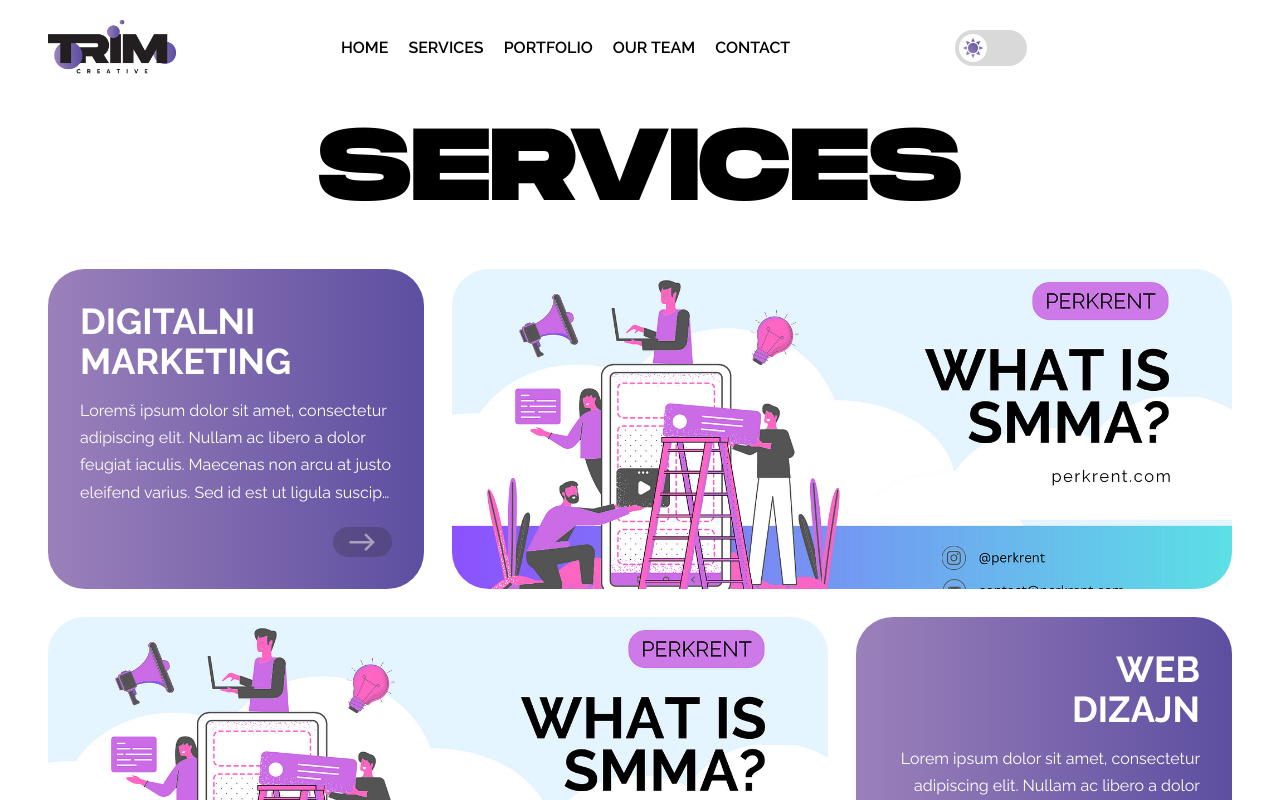
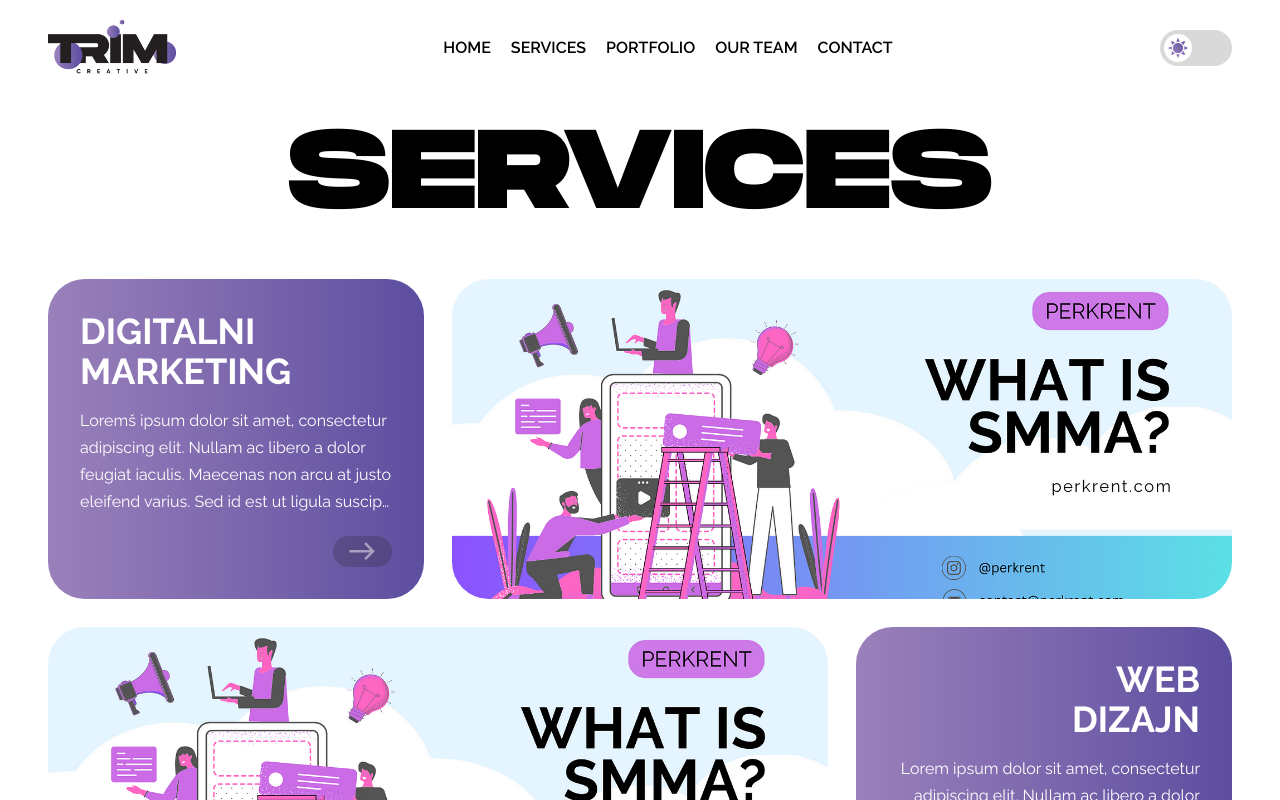
Before and after one commit to igorglisovic/trim-creative2, a Next.js app: page /services in a window 1280 px wide. Shown: the top 800 px of the page. Built offline with nearby package versions, Linux system fonts and the light colour scheme.

Commit message:
Fixed header on desktop

```diff
--- a/components/Header.jsx
+++ b/components/Header.jsx
@@ -68,7 +68,7 @@
   return (
     <m.header
       className={`font-secondary ${animationFinished ? '' : 'move-header'} ${
-        fixedHeader ? 'pos-fixed z-[100] w-full !top-0' : ''
+        fixedHeader ? 'pos-fixed z-[100] w-full ' : ''
       }`}
       ref={ref}
       variants={headerVariants}
@@ -167,13 +167,13 @@
           </nav>
           <Theme theme={theme} setTheme={setTheme} />
           {/* Mobile (Hamburger) Navigation */}
-          <div className="relative w-10 h-10">
+          <div className="relative w-10 h-10 sm:hidden sm:invisible visible flex">
             <m.button
               onClick={e => {
                 // setMobileNavPosition({ x: e.clientX, y: e.clientY })
                 setIsOpen(!isOpen)
               }}
-              className="sm:hidden sm:invisible visible flex button-two w-full h-full justify-center items-center stroke-black dark:stroke-dark absolute top-0 left-0 z-50"
+              className=" button-two w-full h-full justify-center items-center stroke-black dark:stroke-dark absolute top-0 left-0 z-50"
               aria-expanded="false"
               aria-label="hamburger"
             >
@@ -241,7 +241,7 @@
           }}
           initial={isOpen ? 'open' : 'closed'}
           animate={isOpen ? 'open' : 'closed'}
-          className="absolute top-0 left-0 text-white -z-[1] bg-main-gradient w-screen h-screen "
+          className="absolute top-0 left-0 text-white z-10 bg-main-gradient w-screen h-screen "
         >
           <Container>
             <ul className="flex gap-5 flex-col items-end h-full mt-24 text-xl">
--- a/components/HomeSections/HeroSection.jsx
+++ b/components/HomeSections/HeroSection.jsx
@@ -14,8 +14,20 @@
           <div className="w-full relative">
             <Circle size={200} rotate={176} position={[-60, -130, 0, 0]} z={20} />
 
-            <H1>
+            <H1
+              variants={{
+                closed: {
+                  transform: `translateX(-20px)`,
+                },
+                open: {
+                  transform: 'translateX(0)',
+                },
+              }}
+            >
               Odsecite vašu <br /> konkurenciju
+              {/* Odsecite <br />
+              vašu
+              <br /> konkurenciju */}
             </H1>
           </div>
           <div
--- a/components/OurTeamSections/OurTeamCards.jsx
+++ b/components/OurTeamSections/OurTeamCards.jsx
@@ -13,7 +13,18 @@
     <section>
       <Container>
         <div className="relative">
-          <H1>{content.h1}</H1>
+          <H1
+            variants={{
+              closed: {
+                transform: `translateX(20px)`,
+              },
+              open: {
+                transform: 'translateX(0)',
+              },
+            }}
+          >
+            {content.h1}
+          </H1>
           <h2 className={`text-center sm:text-4xl text-3xl mb-12 dark:text-dark`}>{content.h2}</h2>
           <div className="flex flex-col w-full md:flex-row gap-5 min-h-[800px]">
             {content.cardsItems.map(item => (
--- a/components/UI/H1.jsx
+++ b/components/UI/H1.jsx
@@ -1,17 +1,30 @@
+import { useAnimationContext } from '@/store/animation-ctx'
 import { useContainerContext } from '@/store/container-ctx'
+import { motion as m } from 'framer-motion'
 
-const H1 = ({ children }) => {
+const H1 = ({ children, variants }) => {
   const { containerWidth } = useContainerContext()
+  const { animationFinished } = useAnimationContext()
 
   return (
-    <h1
+    <m.h1
+      variants={variants}
+      // initial={animationFinished ? 'closed' : 'open'}
+      // animate={animationFinished ? 'open' : 'closed'}
+      initial={'closed'}
+      animate={'open'}
+      transition={{
+        duration: 0.5,
+        delay: 0.4,
+      }}
       className={`uppercase text-center whitespace-nowrap leading-none dark:text-dark`}
       style={{
-        fontSize: containerWidth ? `${containerWidth / 11.6}px` : '235px',
+        fontSize: containerWidth ? `${containerWidth / 10.6}px` : '235px',
+        // fontSize: containerWidth ? `${containerWidth / 8.6}px` : '235px',
       }}
     >
       {children}
-    </h1>
+    </m.h1>
   )
 }
 
--- a/components/UI/Main.jsx
+++ b/components/UI/Main.jsx
@@ -93,7 +93,7 @@
         transition={{
           // type: 'ease-out',
           // type: 'tween',
-          duration: 1.5,
+          duration: 1,
           ease: 'circOut',
           // ease: [0.1, 0.67, 0.83, 1.17],
           // mass: 0.5,
--- a/components/UslugeSections/UslugeCards.jsx
+++ b/components/UslugeSections/UslugeCards.jsx
@@ -11,7 +11,18 @@
   return (
     <Container>
       <div className="pt-6 pb-20">
-        <H1>{content.h1}</H1>
+        <H1
+          variants={{
+            closed: {
+              transform: `translateX(-20px)`,
+            },
+            open: {
+              transform: 'translateX(0)',
+            },
+          }}
+        >
+          {content.h1}
+        </H1>
         <div className="flex flex-col gap-7 mt-12">
           {cards?.map((card, index) => (
             <UslugeCard
--- a/pages/contact.jsx
+++ b/pages/contact.jsx
@@ -18,7 +18,18 @@
     <Main path="/contact">
       <Container className="overflow-y-scroll">
         <div className="pt-6">
-          <H1>{contact.h1}</H1>
+          <H1
+            variants={{
+              closed: {
+                transform: `translateX(-20px)`,
+              },
+              open: {
+                transform: 'translateX(0)',
+              },
+            }}
+          >
+            {contact.h1}
+          </H1>
           <div className="flex flex-row gap-3 mt-8">
             <div className="flex flex-col gap-6 min-w-[50%]">
               <div>
--- a/pages/portfolio/index.jsx
+++ b/pages/portfolio/index.jsx
@@ -33,7 +33,18 @@
   return (
     <Main path="/portfolio">
       <div className="pt-6 pb-10">
-        <H1>Portfolio</H1>
+        <H1
+          variants={{
+            closed: {
+              transform: `translateX(-20px)`,
+            },
+            open: {
+              transform: 'translateX(0)',
+            },
+          }}
+        >
+          Portfolio
+        </H1>
         <PortfolioFilters />
         <PortfolioCards />
       </div>
--- a/styles/globals.css
+++ b/styles/globals.css
@@ -4,6 +4,12 @@
 
 html {
   overflow-y: scroll;
+}
+
+@media (max-width: 640px) {
+  header {
+    @apply !top-0;
+  }
 }
 
 .page-transition {
```
